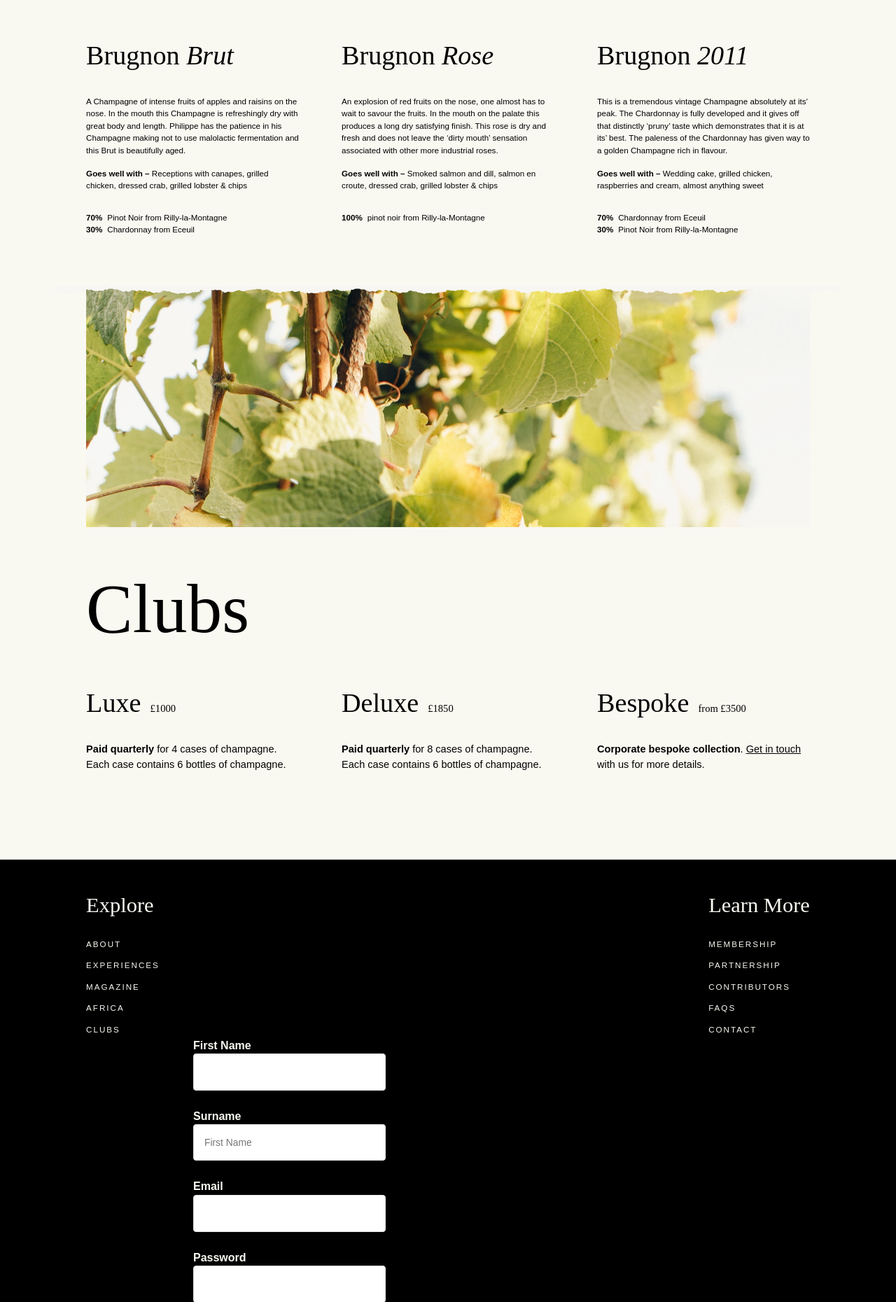
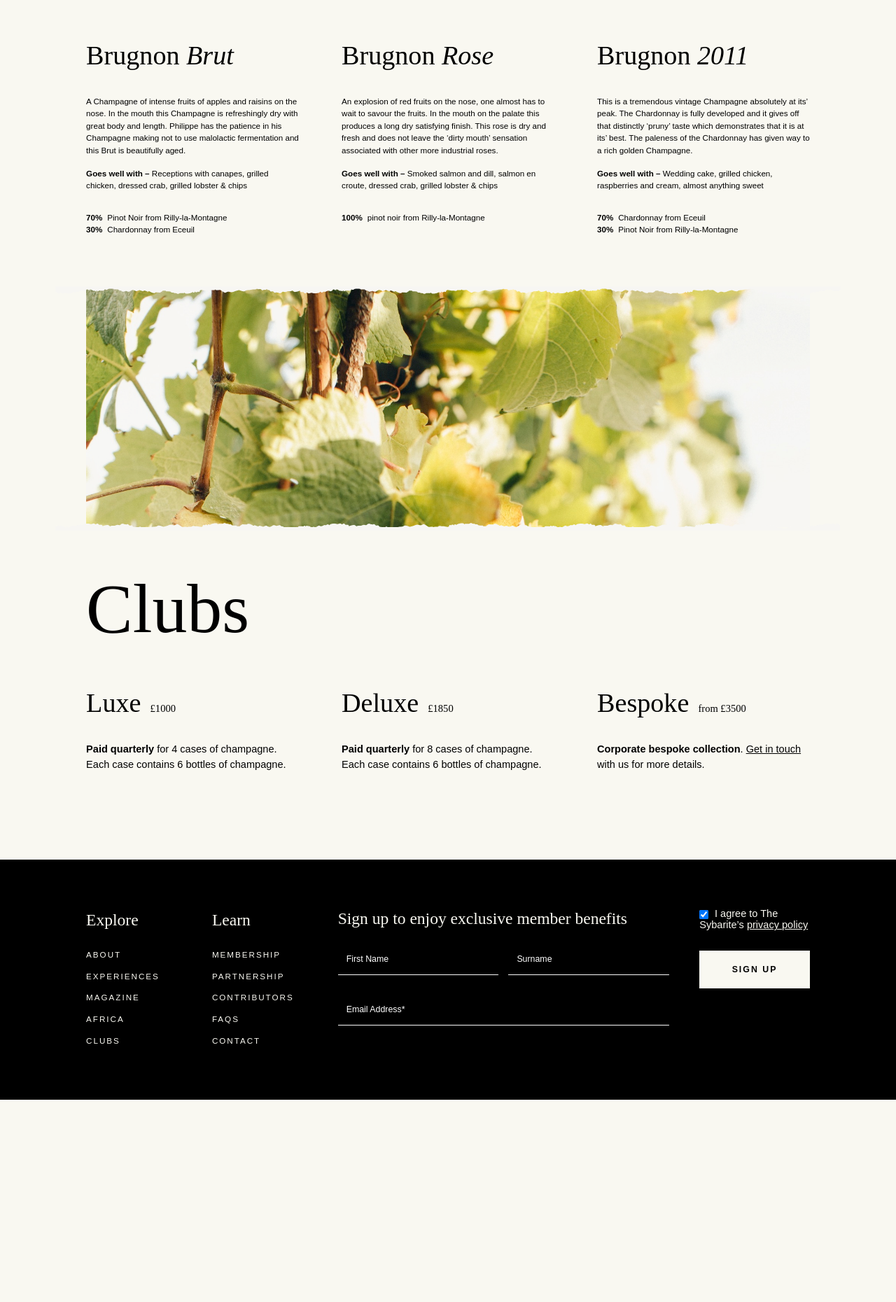
Before and after one commit to JayGeorge/thesybarite_org_static, a PHP site: page /champagne-club.php in a window 1280 px wide. Shown: the part 1462-3322 px from the top of the page at 70% size. After the commit the page ends 3033 px from the top, so only its background shows below. Run offline with PHP 8.4, Linux system fonts and the light colour scheme; some web fonts are replaced.

Commit message:
Footer -- complete draft of design

```diff
--- a/_inc/footer.php
+++ b/_inc/footer.php
@@ -2,6 +2,7 @@
     <link rel="stylesheet" href="css/site-footer.css">
     <link rel="stylesheet" href="css/forms.css">
     <link rel="stylesheet" href="css/temp.css">
+    <div class="site-footer__columns">
         <nav>
             <ul>
                 <li class="site-footer__heading">Explore</li>
@@ -11,8 +12,10 @@
                 <?php $nav_name = 'Africa'; include '_inc/nav-links.php'; ?>
                 <?php $nav_name = 'Clubs'; include '_inc/nav-links.php'; ?>
             </ul>
+        </nav>
+        <nav>
             <ul>
-            <li class="site-footer__heading">Learn More</li>
+                <li class="site-footer__heading">Learn</li>
                 <?php $nav_name = 'Membership'; include '_inc/nav-links.php'; ?>
                 <?php $nav_name = 'Partnership'; include '_inc/nav-links.php'; ?>
                 <?php $nav_name = 'Contributors'; include '_inc/nav-links.php'; ?>
@@ -21,4 +24,5 @@
             </ul>
         </nav>
         <?php include '_inc/sign-up-form.php'; ?>
+    </div>
 </footer>
--- a/_inc/sign-up-form.php
+++ b/_inc/sign-up-form.php
@@ -1,29 +1,38 @@
-<form class="form" method="post" name="Sign up">
-    <div>
+<form class="form form--hidden-labels" method="post" name="Sign up">
+    <div class="form-with-agreement">
+        <div class="form-with-agreement__form">
+            <p class="form__notes">
+                Sign up to enjoy exclusive member benefits
+            </p>
+            <div class="form-cols">
+                <div class="form-cols__col">
                     <label>
                         First Name
                     </label>
-        <input size="1" type="text">
+                    <input size="1" type="text" placeholder="First Name">
                 </div>
-    <div>
+                <div class="form-cols__col">
                     <label>
                         Surname
                     </label>
-        <input size="1" type="text" placeholder="First Name">
+                    <input size="1" type="text" placeholder="Surname">
                 </div>
-    <div>
+            </div>
+            <div class="form-cols form-cols--1">
+                <div class="form-cols__col">
                     <label>
                         Email
                     </label>
-        <input size="1" type="email">
+                    <input size="1" type="email" placeholder="Email Address*">
                 </div>
-    <div>
-        <label>
-            Password
-        </label>
-        <input size="1" type="email">
             </div>
+        </div>
+        <div class="form-with-agreement__agreement">
+            <input type="checkbox" checked name="form_fields[field_5d5d369]" id="form-field-field_5d5d369">
+            <label class="form-label-show" for="form-field-field_5d5d369">I agree to The Sybarite’s <a href="https://thesybarite.org/privacy-policy/">privacy policy</a></label>
             <button type="submit">
                 Sign up
             </button>
+        </div>
+    </div>
 </form>
--- a/champagne-club.php
+++ b/champagne-club.php
@@ -80,7 +80,7 @@
                     </div>
                     <div class="feature-columns__column">
                         <h3 class="feature-columns__title">Brugnon <em>2011</em></h3>
-                        <p class="feature-columns__description">This is a tremendous vintage Champagne absolutely at its’ peak. The Chardonnay is fully developed and it gives off that distinctly ‘pruny’ taste which demonstrates that it is at its’ best. The paleness of the Chardonnay has given way to a golden Champagne rich in flavour.</p>
+                        <p class="feature-columns__description">This is a tremendous vintage Champagne absolutely at its’ peak. The Chardonnay is fully developed and it gives off that distinctly ‘pruny’ taste which demonstrates that it is at its’ best. The paleness of the Chardonnay has given way to a rich golden Champagne.</p>
                         <p class="feature-columns__description"><strong>Goes well with –</strong> Wedding cake, grilled chicken, raspberries and cream, almost anything sweet</p>
                         <ul class="feature-columns__stats">
                             <li><strong>70%</strong> Chardonnay from Eceuil</li>
--- a/css/core.css
+++ b/css/core.css
@@ -98,7 +98,7 @@
     /* --font-size-s-x: 0.9em; */
     /* -- */
     --font-size-s-x: 1em;
-    --font-size-s-x-line-height: 1.4;
+    --font-size-s-x-line-height: 1.3;
     --font-size-s-x-1: 1rem;
     --font-size-s: 1.1em;
     /* --font-size-s-2: clamp(1.3em, 7vw, 1.5em); */
@@ -132,6 +132,7 @@
     --font-size-s-x: 0.8em;
 
     --font-size-m: 1.618em;
+    --font-size-m-rem: 1.618rem;
     --font-size-m-line-height: 1.3;
 
     --font-size-l: 2.618em;
@@ -915,7 +916,7 @@
 .site-header__cta .btn {
     font-size: var(--font-size-s-x);
     background: var(--colour-black-transparent);
-    border-radius: 50px;
+    /* border-radius: 50px; */
     backdrop-filter: blur(10px);
 }
 
--- a/css/forms.css
+++ b/css/forms.css
@@ -20,6 +20,12 @@
     the selector for WordPress so rules do not affect wp-admin bar
 
 */
+
+/* Modifiers...
+
+    .form--hidden-labels <-- labels hidden with screen reader text except labels with .form-label-show
+
+*/
 [type="text"],
 [type="email"],
 [type="tel"],
@@ -31,29 +37,34 @@
     vertical-align: top;
     /* box-shadow: inset 0 -1px 0 rgba(0,0,0,0.1); */
     /* =JFG. e.g. search box >> blog or newsletter signup email address */
-    padding: 15px;
+    padding: 12px;
     margin-bottom: 2rem;
     /* e.g. fields next to each other */
     margin-right: 0.5rem;
     /* =JFG. Need line height; IE9 bug. Source http://stackoverflow.com/questions/7797103/text-indent-for-a-text-box-in-ie */
     line-height: 1.45;
-    border-radius: 2px;
+    border: none;
+    border-block-end: 1px solid #fafafa;
+    background: transparent;
 }
 
 [placeholder],
-::-webkit-input-placeholder {
+::-webkit-input-placeholder,
+input::placeholder {
     /* =JFG. "search this website". This needs to be rem
     because sometimes the search form gets embedded in .s-entry-content which could be 1.1em.
     We don't want the placeholder font size getting too big. */
-    font-size: 0.95rem;
+    font-size: 0.85rem;
+    color: white;
+    opacity: 1;
 }
 
 label {
     /* Fixed */
-    font-size: 16px;
-    font-weight: var(--font-family-main-weight-strong);
+    /* font-size: 16px; */
     /* Override line-height set on body */
-    line-height: 1;
+    /* e.g. >> footer privacy policy checkbox */
+    line-height: 1.1;
 }
 
 textarea {
@@ -72,6 +83,19 @@
 [type="url"] {
     width: 100%;
     max-width: 275px;
+}
+
+.form--hidden-labels label:not(.form-label-show) {
+    /* START SCREEN READER TEXT
+    --------------------------- */
+    clip: rect(1px, 1px, 1px, 1px);
+
+    position: absolute!important;
+    overflow: hidden;
+    width: 1px;
+    height: 1px;
+    /* END SCREEN READER TEXT
+    ------------------------- */
 }
 /* GROUP ELEMENTS / FRAMEWORK / (NON CORE) / FORMS / LAYOUT / (CROSS POLLINATED)
 =================================================== */
@@ -95,7 +119,8 @@
     /* From lowest to highest value */
     max-width: var(--max-width-reading);
     max-width: 50rem;
-    margin: auto;
+    margin-inline-end: auto;
+    margin-inline-start: auto;
 }
 
 /* We use a class of fieldset since the `fieldset` element is not always present */
@@ -109,45 +134,6 @@
 .form [type="radio"] {
     margin-bottom: 0;
 }
-/* GROUP ELEMENTS / FRAMEWORK / (NON CORE) / FORMS / LAYOUT / PERCH EXAMPLE
-=================================================== */
-/* HTML Example...
-
-    <form id="form1_comment" class="form" action="/blog/serving-adaptive-images-to-visitors" method="post">
-        <div class="form__notes">
-            <h2>Leave a comment</h2>
-            <p>Your email address will not be published</p>
-        </div>
-
-        <fieldset class="form__fieldset">
-            <legend>Leave a comment</legend>
-            <div class="form-cols form-cols--2">
-                <div class="form-cols__col">
-                    <label for="form1_commentName">Name</label>
-                    <input id="form1_commentName" name="commentName" type="text" required="required">
-                </div>
-                <div class="form-cols__col">
-                    <label for="form1_commentEmail">Email</label>
-                    <input id="form1_commentEmail" name="commentEmail" type="email" required="required">
-                </div>
-            </div>
-            <div>
-                <label for="form1_commentURL">Website</label>
-                <input id="form1_commentURL" name="commentURL" placeholder="http://" type="url">
-            </div>
-            <div>
-                <label for="form1_commentHTML">Comment</label>
-                <textarea id="form1_commentHTML" name="commentHTML" cols="30" rows="4" required="required"></textarea>
-            </div>
-            <div>
-                <input id="form1_postID" name="postID" value="15" type="hidden">
-                <input id="form1_submitComment" name="submitComment" value="Submit" type="submit"><input type="hidden" name="cms-form" value="Y29tbWVudDpwZXJjaF9ibG9nOi90ZW1wbGF0ZXMvYmxvZy9jb21tZW50X2Zvcm0uaHRtbDoxNDk0NDM2MDkw">
-            </div>
-        </fieldset>
-
-    </form>
-
-*/
 /* GROUP ELEMENTS / FRAMEWORK / (NON CORE) / FORMS / LAYOUT / COLUMNS
 =================================================== */
 /* HTML Example...
@@ -169,7 +155,7 @@
 
 .form-cols {
     display: grid;
-    grid-template-columns: repeat(auto-fit, minmax(250px, 1fr));
+    grid-template-columns: repeat(auto-fit, minmax(130px, 1fr));
     grid-column-gap: 1em;
 }
 
@@ -206,6 +192,10 @@
     padding-block-end: 0.2em;
 }
 
+.form__notes {
+    padding-block-end: var(--spacing-s-2);
+}
+
 [type="checkbox"],
 [type="radio"] {
     margin-right: var(--spacing-s);
@@ -239,8 +229,7 @@
     font-size: 0.85rem;
     /* Same as HTML, overriding the default of 1 in the reset */
     line-height: 1.5;
-    /* Remove user agent style */
-    background: transparent;
+    background: var(--colour-pale);
 }
 
 .form label {
@@ -253,13 +242,18 @@
     color: inherit;
     opacity: 0.54;
 }
+
+.form__notes {
+    font-family: var(--font-family-headline);
+    font-size: var(--font-size-m-rem);
+    line-height: var(--font-size-m-line-height);
+}
 /* GROUP ELEMENTS / FRAMEWORK / (NON CORE) / FORMS / DECORATION / BORDERS
 =================================================== */
 /* There are some hacks here because of bad selector specificity from the plugin maker so we have to go outside the linting rules */
-input:not([type="submit"]) {
-    border: 1px solid #e6e6e6;
-    border-radius: 4px;
-}
+/* input:not([type="submit"]) { */
+    /* border-radius: 4px; */
+/* } */
 
 [type="text"],
 [type="email"],
@@ -287,15 +281,44 @@
     float: left;
 }
 
-/* The \9 is correct apparently. https://www.google.co.uk/search?q=input%5Btype%3Dradio%5D%2C+input%5Btype%3Dcheckbox%5D+%7B+margin%3A+4px+0+0%3B+margin-top%3A+1px+%5C9%3B+line-height%3A+normal%3B+%7D&oq=input%5Btype%3Dradio%5D%2C+input%5Btype%3Dcheckbox%5D+%7B+margin%3A+4px+0+0%3B+margin-top%3A+1px+%5C9%3B+line-height%3A+normal%3B+%7D&aqs=chrome..69i57.552j0j7&sourceid=chrome&es_sm=91&ie=UTF-8 */
 [type="radio"],
 [type="checkbox"] {
-    /* margin: 4px 0 0; */
-    margin-top: 1px \9;
-    line-height: normal;
+    /* e.g. >> footer privacy policy checkbox */
+    margin: 0.15rem 0 0;
+    margin-inline-end: 0.6rem;
 }
 /* GROUP ELEMENTS / FRAMEWORK / (NON CORE) / FORMS / INPUT TYPES / DECORATION
 =================================================== */
 [type="search"] {
     border-radius: 5px;
 }
+
+
+
+
+
+
+
+
+
+
+
+
+
+
+
+
+.form-with-agreement {
+    display: grid;
+    grid-template-columns: 75fr 25fr;
+
+    gap: var(--spacing-l);
+}
+
+/* .form-with-agreement__agreement p {
+    font-size: var(--font-size-s-x);
+} */
+
+.form-with-agreement__form > :last-child input {
+    margin-block-end: 0;
+}
--- a/css/site-footer.css
+++ b/css/site-footer.css
@@ -14,9 +14,14 @@
 /* HTML Example...
 
     <footer class="site-footer">
-        <nav>
-            <ul>
-                <li class="site-footer__heading">Explore the Sybarite</li>
+        <div class="site-footer__columns">
+            <nav>
+                <ul>
+                    <li class="site-footer__heading">Explore the Sybarite</li>
+            <nav>
+                <ul>
+                    <li class="site-footer__heading">Explore the Sybarite</li>
+            <form>
 
 */
 /* GROUP SITE FOOTER / LAYOUT
@@ -26,12 +31,20 @@
     position: relative;
 }
 
-.site-footer nav {
+.site-footer__columns {
     display: flex;
-    gap: var(--spacing-l-4);
+    /* gap: var(--spacing-s); */
     max-width: var(--max-width-1);
     margin: auto;
     justify-content: space-between;
+}
+
+.site-footer__columns nav {
+    flex-basis: 20%;
+}
+
+.site-footer__columns form {
+    flex-basis: 75%;
 }
 
 .site-footer nav ul {
@@ -42,19 +55,29 @@
     font-family: var(--font-family-headline);
     text-transform: initial;
     letter-spacing: 0;
-    font-size: var(--font-size-l);
+    font-size: var(--font-size-m-rem);
     padding-block-end: var(--spacing-s-1);
+}
+
+.site-footer [type="submit"] {
+    width: 100%;
 }
 /* GROUP SITE FOOTER / SPACING
 =================================================== */
 .site-footer {
-    padding: var(--spacing-l);
+    padding-block-start: var(--spacing-l-3);
+    padding-block-end: var(--spacing-l-3);
 }
 
-.site-footer nav {
+.site-footer__columns {
     padding-inline-start: var(--spacing-l);
     padding-inline-end: var(--spacing-l);
 /*     opacity: 0.8; */
+}
+
+.site-footer [type="submit"] {
+    /* Decrease */
+    margin-block-start: var(--spacing-s-x);
 }
 /* GROUP SITE FOOTER / DECORATION
 =================================================== */
--- a/css/temp.css
+++ b/css/temp.css
@@ -86,7 +86,8 @@
     position: relative;
 }
 
-#main > article > div > div:nth-child(4)::before {
+#main > article > div > div:nth-child(4)::before,
+#main > article > div > div:nth-child(4)::after {
     content: "";
     position: absolute;
     left: 0;
```
Lines whose indentation alone changed are shown as unchanged.
